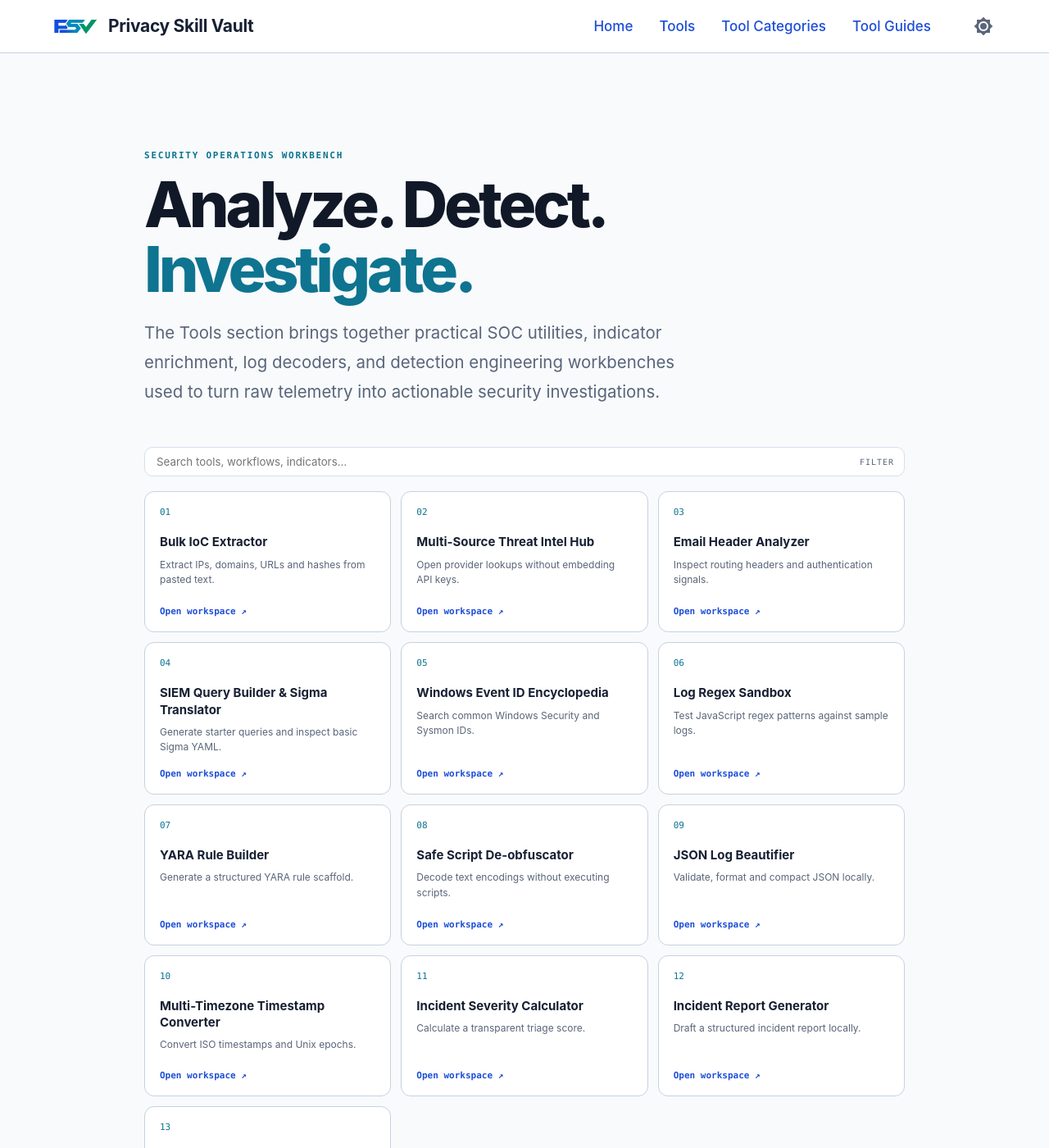
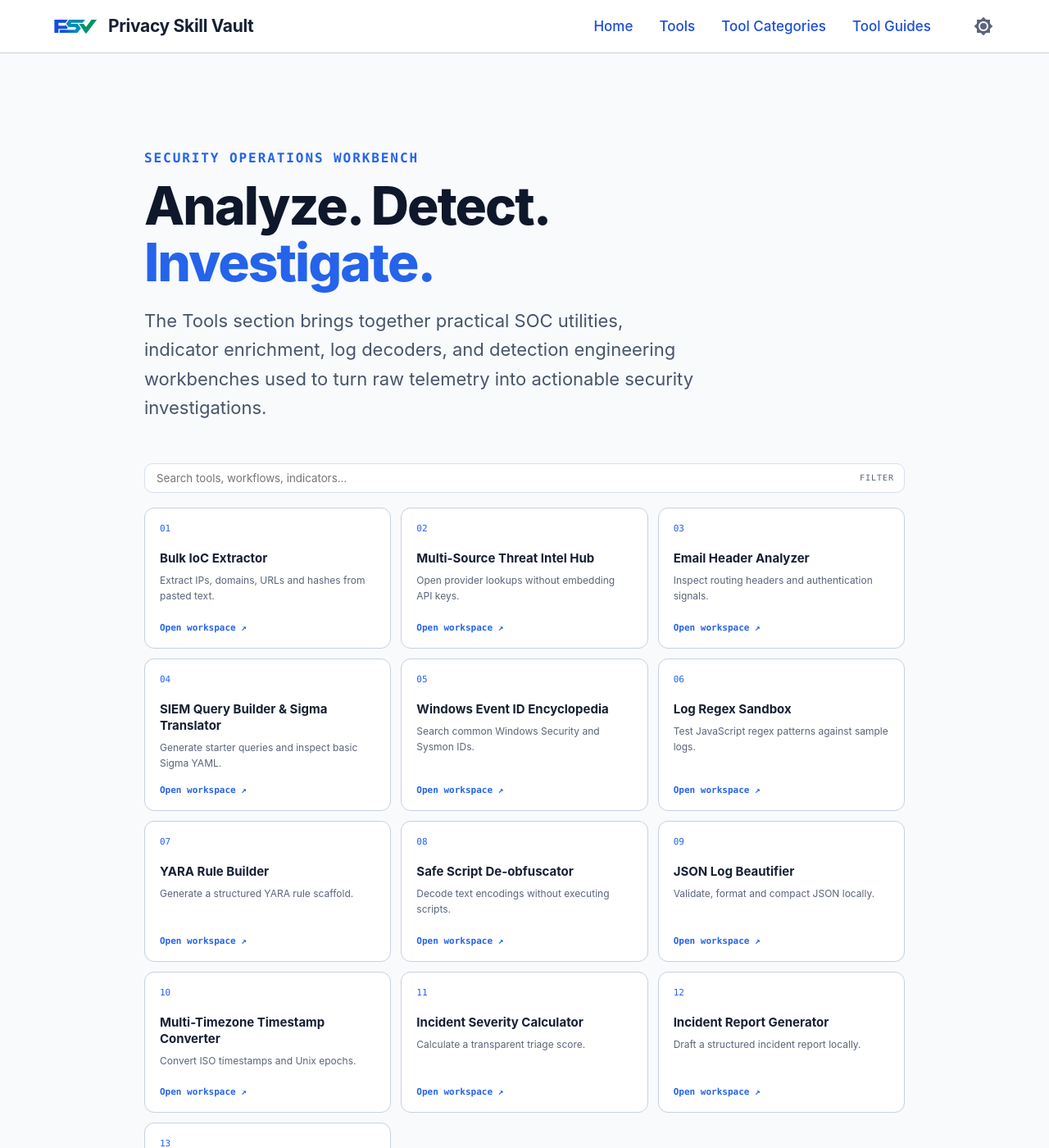
Before and after one commit to PrivacySkillVault/tools-vault, an MkDocs documentation site: the page built from docs/index.md, in a window 1280 px wide and 1400 px high. Shown: the whole window at 82% size. Built offline with MkDocs 1.6.1 and Material for MkDocs 9.7.7, drawn with Linux system fonts in a browser that asks for light colours.

Commit message:
Fix workbench layout, sample toolbar, and royal-blue hero

```diff
--- a/docs/stylesheets/tools.css
+++ b/docs/stylesheets/tools.css
@@ -41,3 +41,30 @@
 .psv-tool-panel button:focus-visible,.psv-tool-panel input:focus-visible,.psv-tool-panel select:focus-visible,.psv-tool-panel textarea:focus-visible{outline:3px solid var(--psv-accent);outline-offset:2px}
 @media(max-width:720px){.psv-editor-split{grid-template-columns:minmax(0,1fr)}.psv-tool-panel{padding:14px}}
 @media(prefers-reduced-motion:reduce){.psv-tool-panel *{scroll-behavior:auto!important;transition:none!important}}
+
+
+/* Definitive PSV workbench layout and brand palette overrides */
+#psv-tools-app{--t-blue:#3b82f6;--t-cyan:#3b82f6}
+[data-md-color-scheme="default"] #psv-tools-app{--t-blue:#2563eb;--t-cyan:#2563eb}
+.psv-hero .psv-eyebrow{color:#3b82f6;font-family:var(--psv-font-mono,ui-monospace,monospace);font-size:.8rem;font-weight:700;letter-spacing:.12em;text-transform:uppercase}
+[data-md-color-scheme="default"] .psv-hero .psv-eyebrow{color:#2563eb}
+.psv-hero h1{font-family:Inter,-apple-system,BlinkMacSystemFont,"Segoe UI",sans-serif;font-size:clamp(2.5rem,5vw,4rem);font-weight:800;line-height:1.08;letter-spacing:-.03em}
+.psv-hero h1 span{color:#3b82f6!important}
+[data-md-color-scheme="default"] .psv-hero h1{color:#0f172a}
+[data-md-color-scheme="default"] .psv-hero h1 span{color:#2563eb!important}
+.psv-hero p{max-width:680px;font-size:1.1rem;line-height:1.6;color:#94a3b8}
+[data-md-color-scheme="default"] .psv-hero p{color:#475569}
+.psv-app-layout{display:grid;grid-template-columns:minmax(245px,290px) minmax(0,1fr);gap:22px;align-items:start;margin-top:20px}
+.psv-tool-rail{position:sticky;top:16px;max-height:calc(100vh - 32px);overflow-y:auto;overscroll-behavior:contain;padding:12px;border:1px solid var(--psv-border);border-radius:14px;background:var(--psv-card-bg)}
+.psv-tool-rail .psv-tool-grid{display:flex;flex-direction:column;gap:6px}
+.psv-tool-rail .psv-tool-card{display:grid;grid-template-columns:28px minmax(0,1fr);gap:3px 8px;min-height:0;padding:10px;border-color:var(--psv-border)}
+.psv-tool-rail .psv-tool-index,.psv-tool-rail .psv-tool-open{color:var(--t-blue)}
+.psv-tool-rail .psv-tool-card.is-active{border-color:var(--t-blue);box-shadow:inset 3px 0 var(--t-blue)}
+.psv-workspace-main,#psv-workspace{min-width:0}
+.psv-tool-panel[hidden]{display:none!important}
+.psv-workspace-toolbar{display:flex;gap:8px;flex-wrap:wrap;margin:0 0 12px}
+.psv-btn-sample{background:transparent!important;color:var(--t-blue)!important;border-color:var(--t-blue)!important}
+.psv-btn-clear{background:transparent!important;color:var(--t-muted)!important;border-color:var(--t-border)!important}
+.psv-console-top,.psv-hero-stats,.psv-footnote,.psv-app-footer,.md-typeset .admonition{display:none!important}
+@media(max-width:900px){.psv-app-layout{grid-template-columns:1fr}.psv-tool-rail{position:static;max-height:none}.psv-tool-rail .psv-tool-grid{display:grid;grid-template-columns:repeat(2,minmax(0,1fr))}}
+@media(max-width:560px){.psv-tool-rail .psv-tool-grid{grid-template-columns:1fr}}
```
